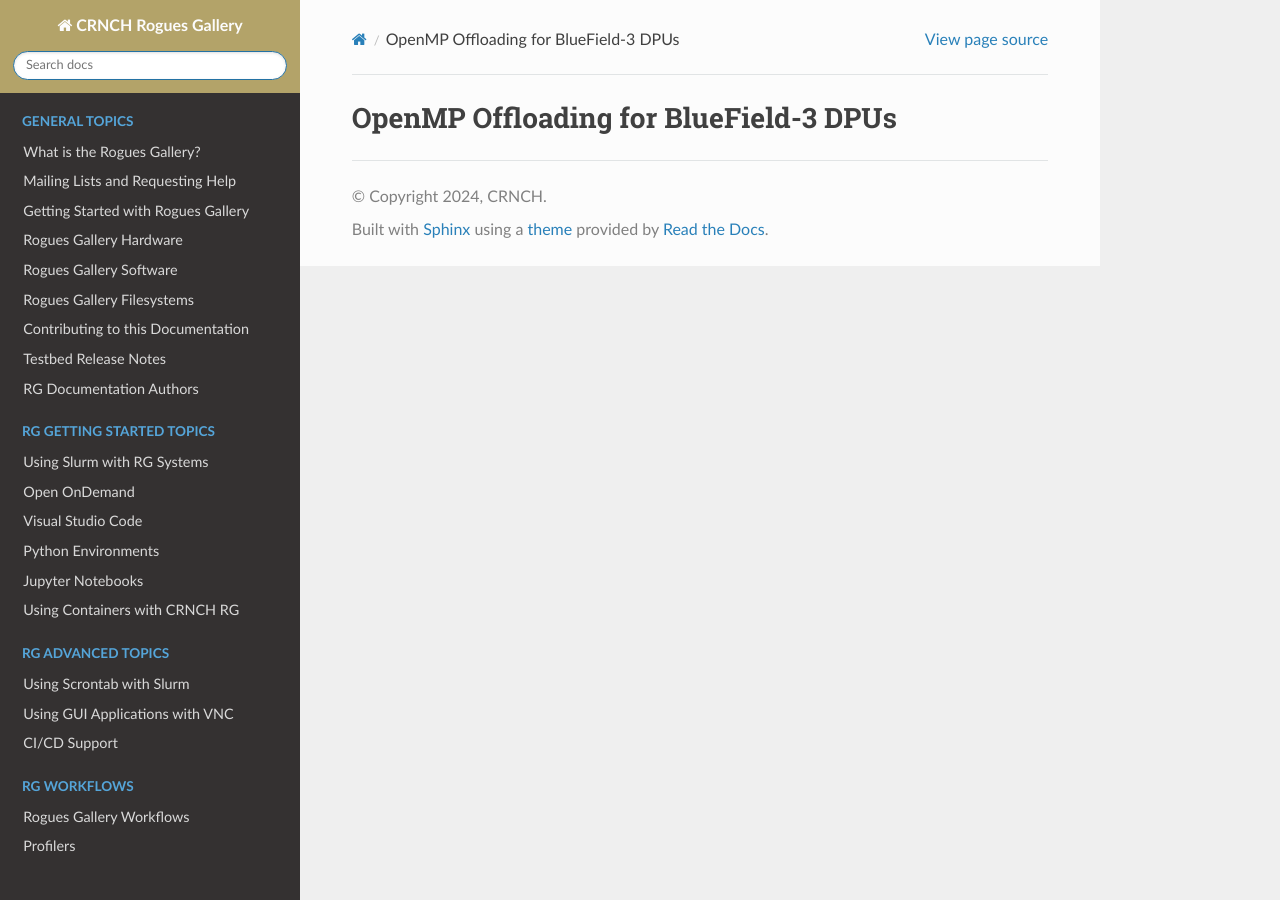
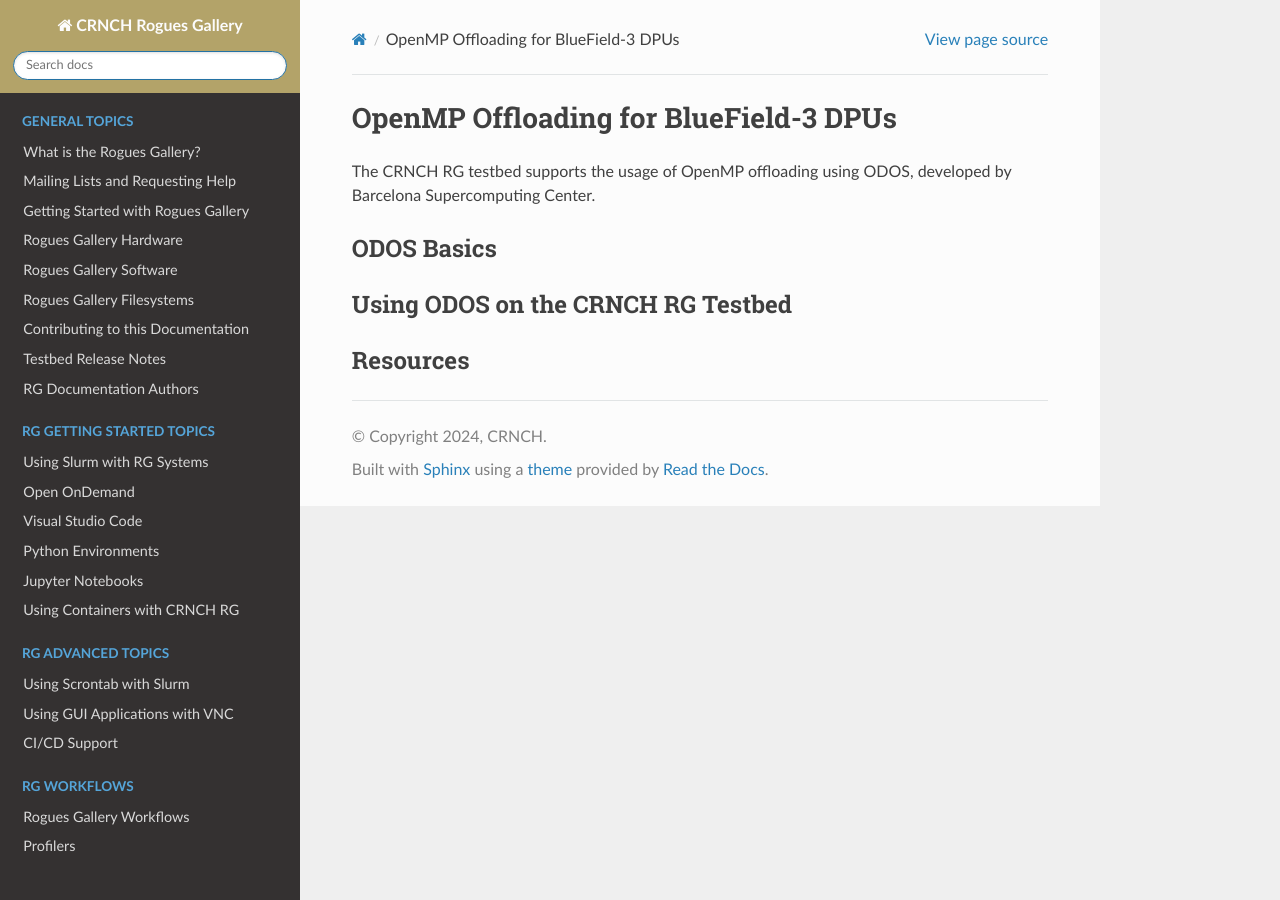
Before and after one commit to gt-crnch-rg/read-the-docs, a Sphinx documentation site: the page built from docs/networking/dpu-openmp-offload.rst, in a window 1280 px wide. Built offline with Sphinx 7.4.7 and the Read the Docs theme 3.1.0, drawn with Linux system fonts in a browser that asks for light colours; pages that are not in the unit, such as notebooks, are missing from menus.

Commit message:
Update dpu-openmp-offload.rst

```diff
--- a/docs/networking/dpu-openmp-offload.rst
+++ b/docs/networking/dpu-openmp-offload.rst
@@ -1,3 +1,15 @@
 ======================================
 OpenMP Offloading for BlueField-3 DPUs
 ======================================
+
+The CRNCH RG testbed supports the usage of OpenMP offloading using ODOS, developed by Barcelona Supercomputing Center.
+
+ODOS Basics
+-----------
+
+
+Using ODOS on the CRNCH RG Testbed
+----------------------------------
+
+Resources
+---------
```
